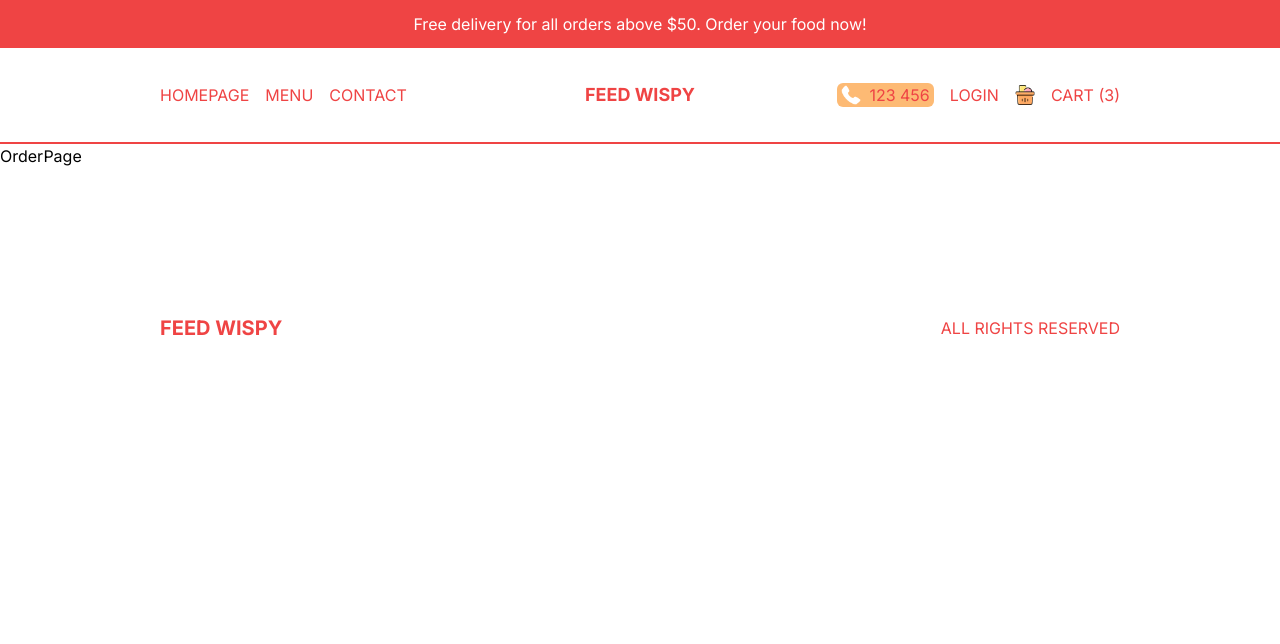
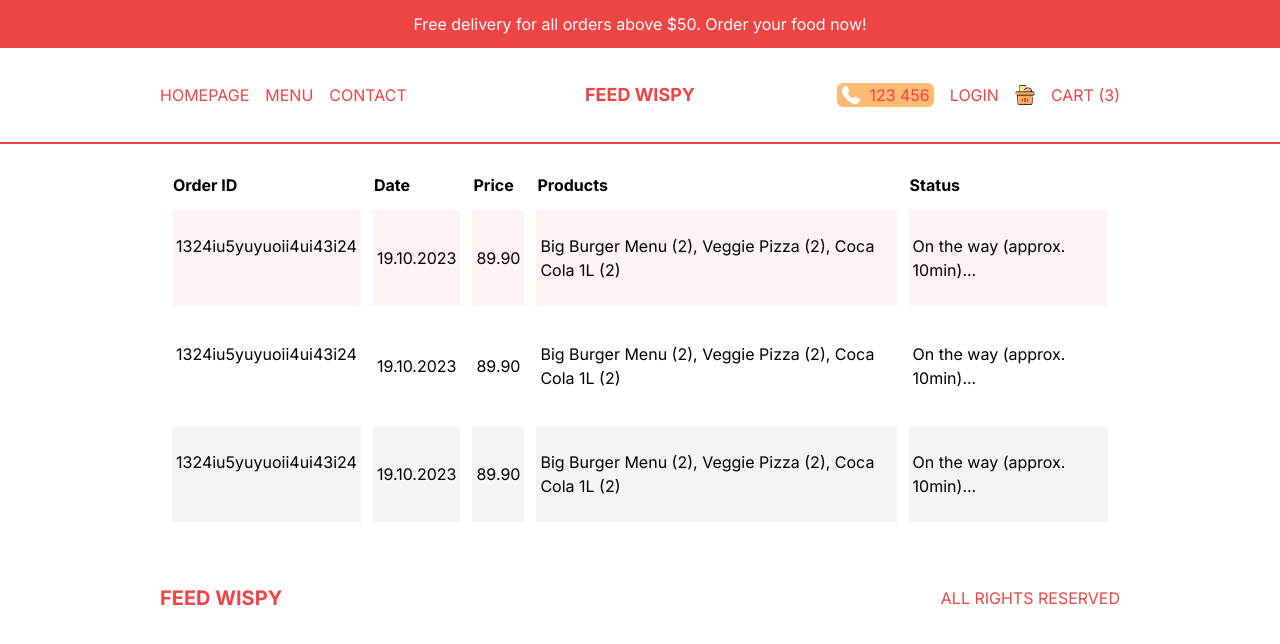
Before and after one commit to tunde-james/feed-wispy, a Next.js app: page /orders in a window 1280 px wide. Shown: the top 644 px of the page. Built offline with nearby package versions, Linux system fonts and the light colour scheme.

Commit message:
Create the orders page using a table

```diff
--- a/src/app/orders/page.tsx
+++ b/src/app/orders/page.tsx
@@ -1,5 +1,56 @@
 function OrdersPage() {
-  return <div>OrderPage</div>;
+  return (
+    <main className="p-4 lg:px-20 xl:px-40">
+      <table className="w-ful border-separate border-spacing-3">
+        <thead className="">
+          <tr className="text-left">
+            <th className="hidden md:block">Order ID</th>
+            <th className="">Date</th>
+            <th className="">Price</th>
+            <th className="hidden md:block">Products</th>
+            <th className="">Status</th>
+          </tr>
+        </thead>
+        <tbody className="">
+          <tr className="bg-red-50 text-sm md:text-base">
+            <td className="hidden px-1 py-6 md:block">
+              1324iu5yuyuoii4ui43i24
+            </td>
+            <td className="px-1 py-6 ">19.10.2023</td>
+            <td className="px-1 py-6 ">89.90</td>
+            <td className="hidden px-1 py-6 md:block">
+              Big Burger Menu (2), Veggie Pizza (2), Coca Cola 1L (2)
+            </td>
+            <td className="px-1 py-6 ">On the way (approx. 10min)...</td>
+          </tr>
+
+          <tr className="text-sm odd:bg-gray-100 md:text-base">
+            <td className="hidden px-1 py-6 md:block">
+              1324iu5yuyuoii4ui43i24
+            </td>
+            <td className="px-1 py-6 ">19.10.2023</td>
+            <td className="px-1 py-6 ">89.90</td>
+            <td className="hidden px-1 py-6 md:block">
+              Big Burger Menu (2), Veggie Pizza (2), Coca Cola 1L (2)
+            </td>
+            <td className="px-1 py-6 ">On the way (approx. 10min)...</td>
+          </tr>
+
+          <tr className="text-sm odd:bg-gray-100 md:text-base">
+            <td className="hidden px-1 py-6 md:block">
+              1324iu5yuyuoii4ui43i24
+            </td>
+            <td className="px-1 py-6 ">19.10.2023</td>
+            <td className="px-1 py-6 ">89.90</td>
+            <td className="hidden px-1 py-6 md:block">
+              Big Burger Menu (2), Veggie Pizza (2), Coca Cola 1L (2)
+            </td>
+            <td className="px-1 py-6 ">On the way (approx. 10min)...</td>
+          </tr>
+        </tbody>
+      </table>
+    </main>
+  );
 }
 
 export default OrdersPage;
--- a/src/components/Footer.tsx
+++ b/src/components/Footer.tsx
@@ -2,7 +2,7 @@
 
 function Footer() {
   return (
-    <div className="flex h-1/2 items-center justify-between p-4 uppercase text-red-500 md:h-24 lg:p-20 xl:p-40">
+    <div className="flex h-1/2 items-center justify-between p-4 uppercase text-red-500 md:h-24 lg:px-20 xl:px-40">
       <Link href="/" className="text-xl font-bold">
         feed wispy
       </Link>
```
